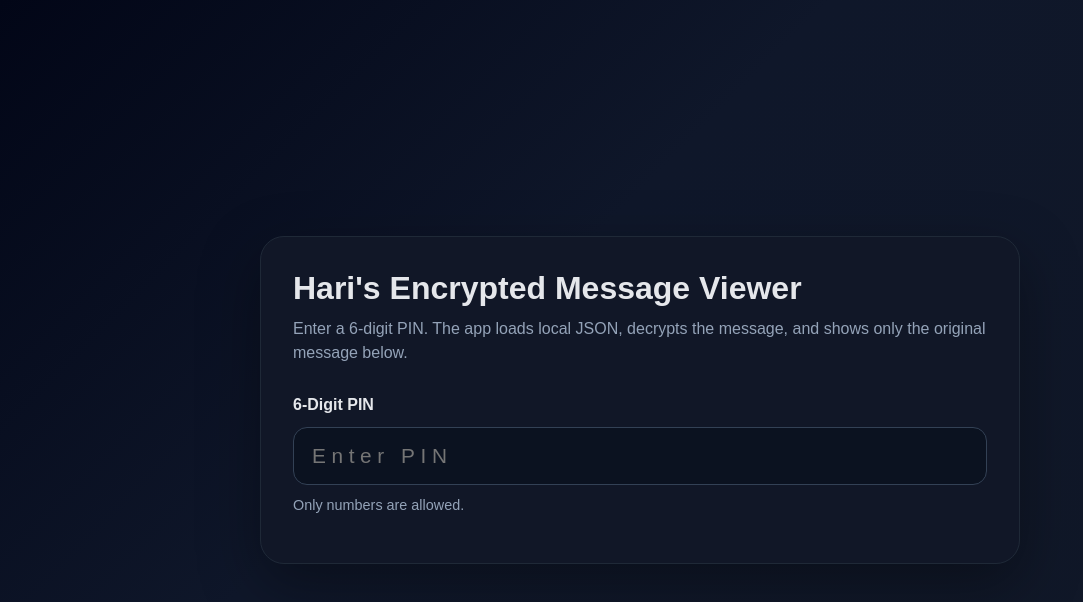
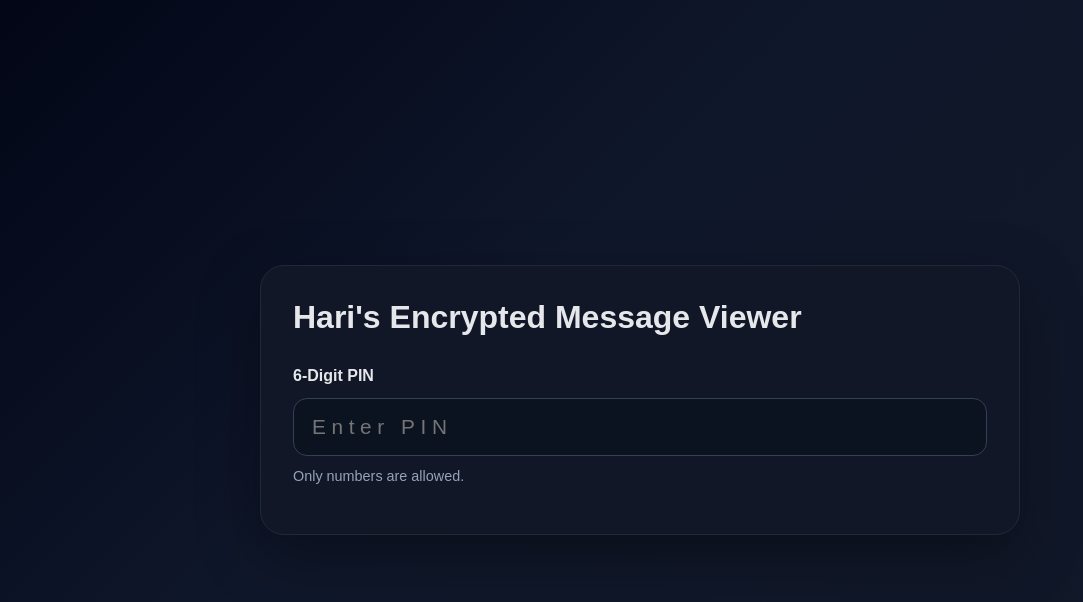
Before and after one commit to wiztechari/authenticated-pin-text-viewer, a React (Vite) app: page / in a window 1280 px wide. Shown: the top 602 px of the page, without its empty margins (0-1083 px from the left). Built offline with nearby package versions, Linux system fonts and the light colour scheme.

Commit message:
remove comments

```diff
--- a/src/App.jsx
+++ b/src/App.jsx
@@ -98,10 +98,6 @@ export default function App() {
     <div className="app-shell">
       <div className="card">
         <h1>Hari's Encrypted Message Viewer</h1>
-        <p className="subtitle">
-          Enter a 6-digit PIN. The app loads local JSON, decrypts the message,
-          and shows only the original message below.
-        </p>
 
         <div className="input-section">
           <label htmlFor="pinInput">6-Digit PIN</label>
```
